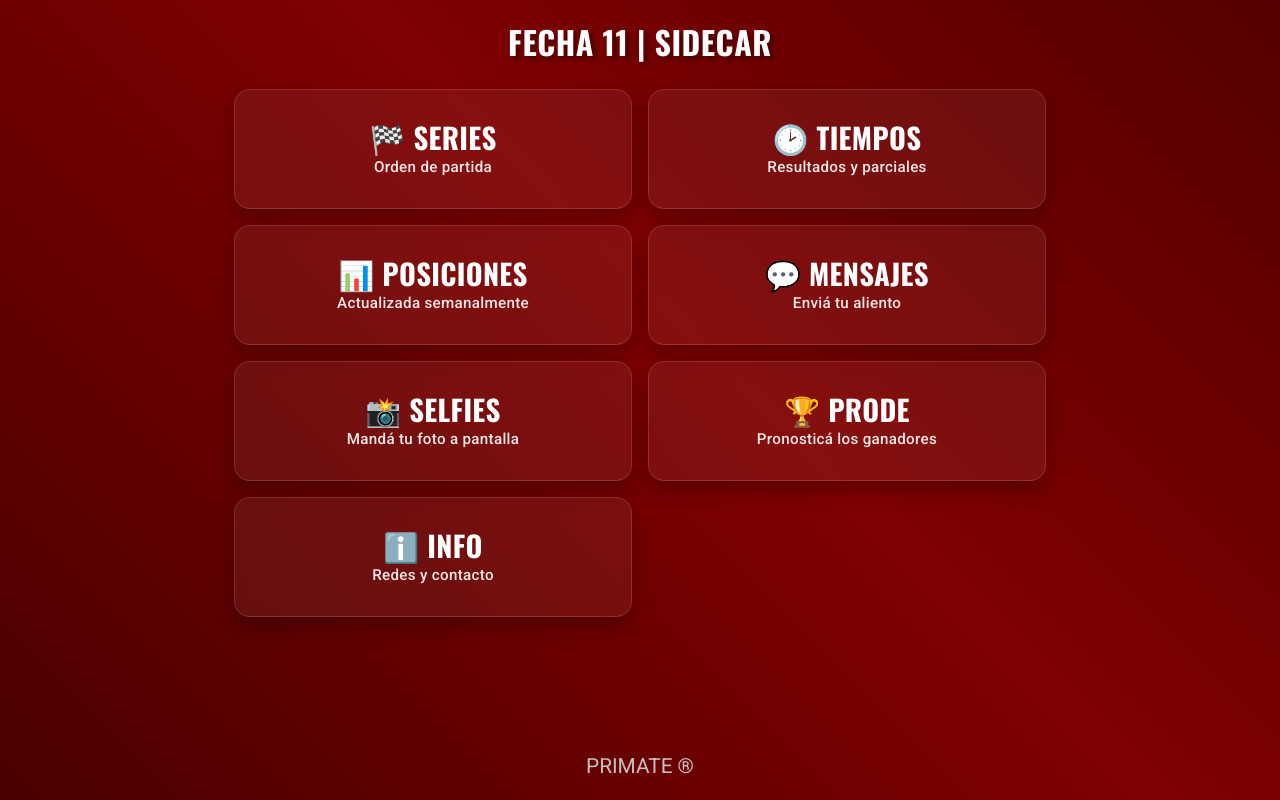
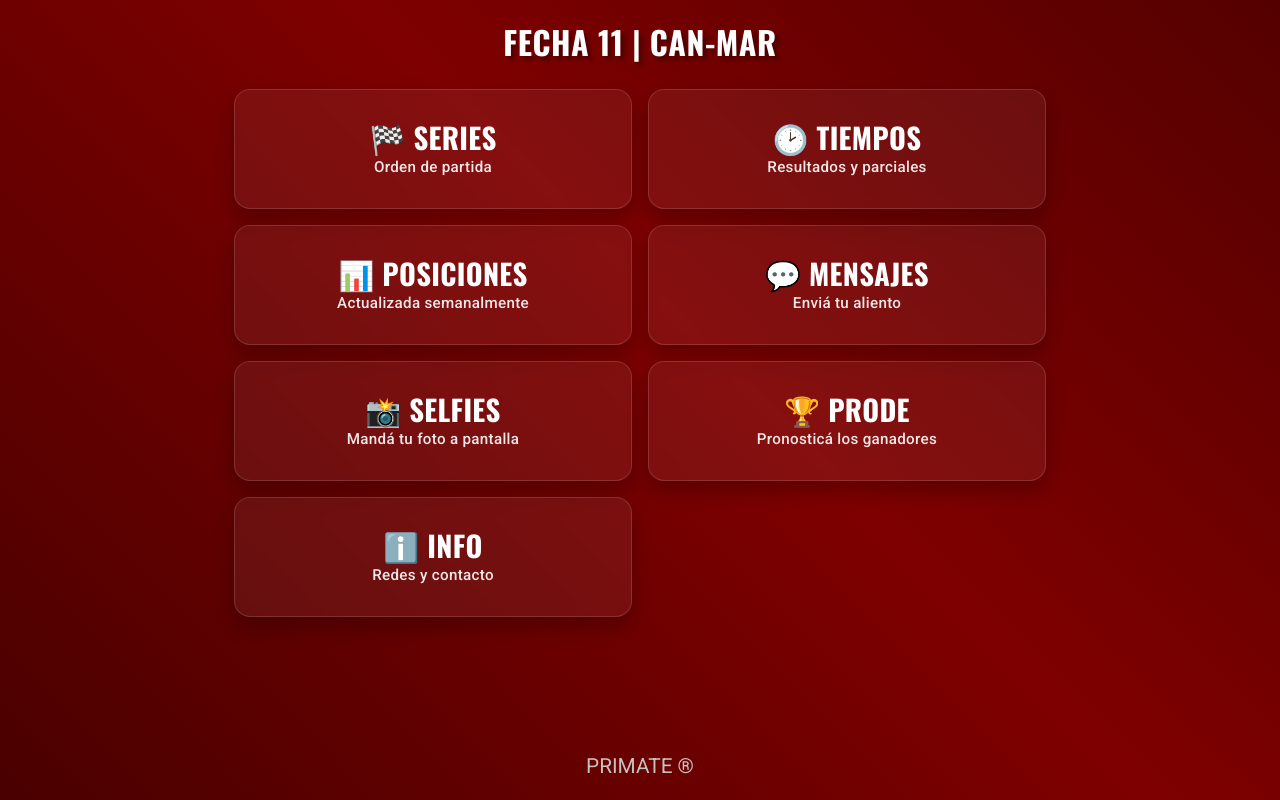
Before and after one commit to jcheva123/showmidget, a plain HTML site: page index.html in a window 1280 px wide. Drawn offline with nearby package versions, Linux system fonts and the light colour scheme.

```diff
--- a/index.html
+++ b/index.html
@@ -102,7 +102,7 @@
 </head>
 <body>
   <header>
-        <h1>FECHA 11 |  SIDECAR </h1>
+        <h1>FECHA 11 |  CAN-MAR </h1>
   </header>
   <main class="wrap">
     <div class="grid">
```
